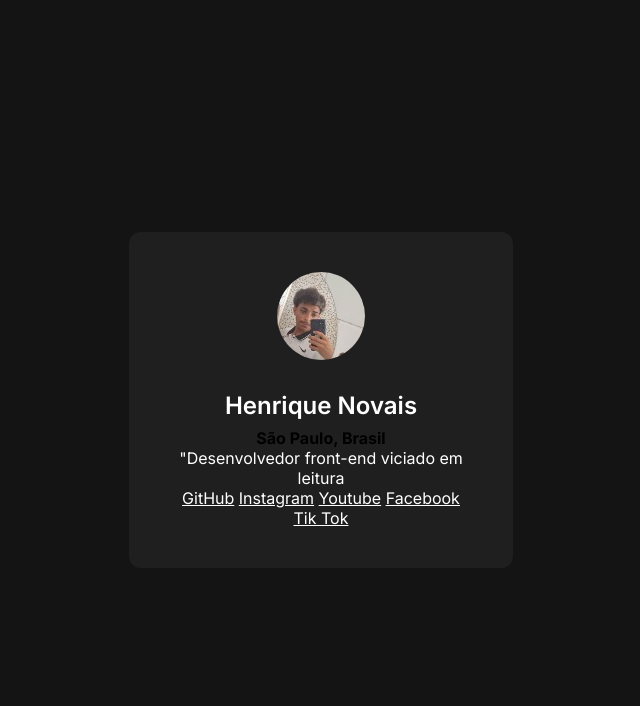
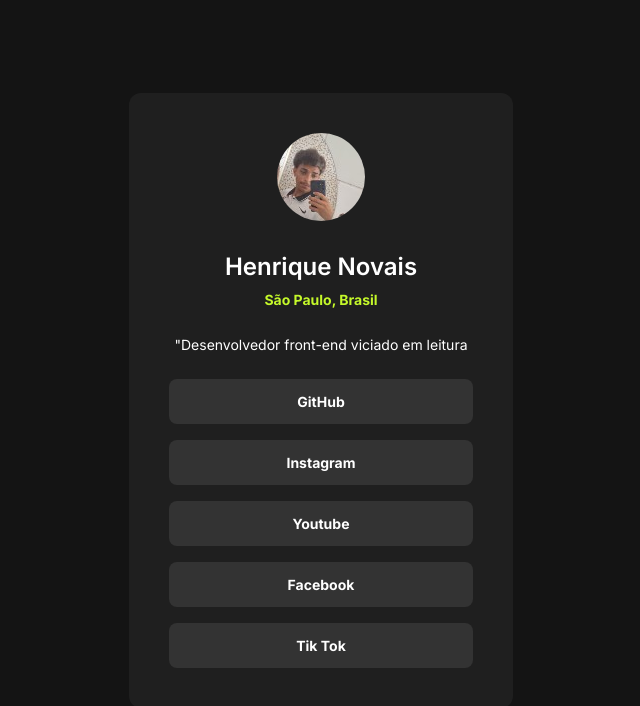
Before and after one commit to Paulo-Henrique-12c/Meus-Links, a plain HTML site: page index.html in a window 1280 px wide. Shown: the whole page, without its empty margins (319-959 px from the left). Drawn offline with Linux system fonts and the light colour scheme.

Commit message:
desenvolvimento do CSS terminado

```diff
--- a/style.css
+++ b/style.css
@@ -38,3 +38,30 @@ div h1 {
   font-weight: 600;
   margin-bottom: 4px;
 }
+
+div strong {
+  color: #c4f82a;
+  font-size: 14px;
+  line-height: 21px;
+}
+
+div p {
+  margin-block: 24px;
+  font-size: 14px;
+  line-height: 21px;
+}
+
+div a + a {
+  margin-top: 16px;
+}
+
+div a {
+  display: block;
+  text-decoration: none;
+  background-color: #333;
+  padding: 12px;
+  border-radius: 8px;
+  font-weight: 700;
+  font-size: 14px;
+  line-height: 21px;
+}
```
